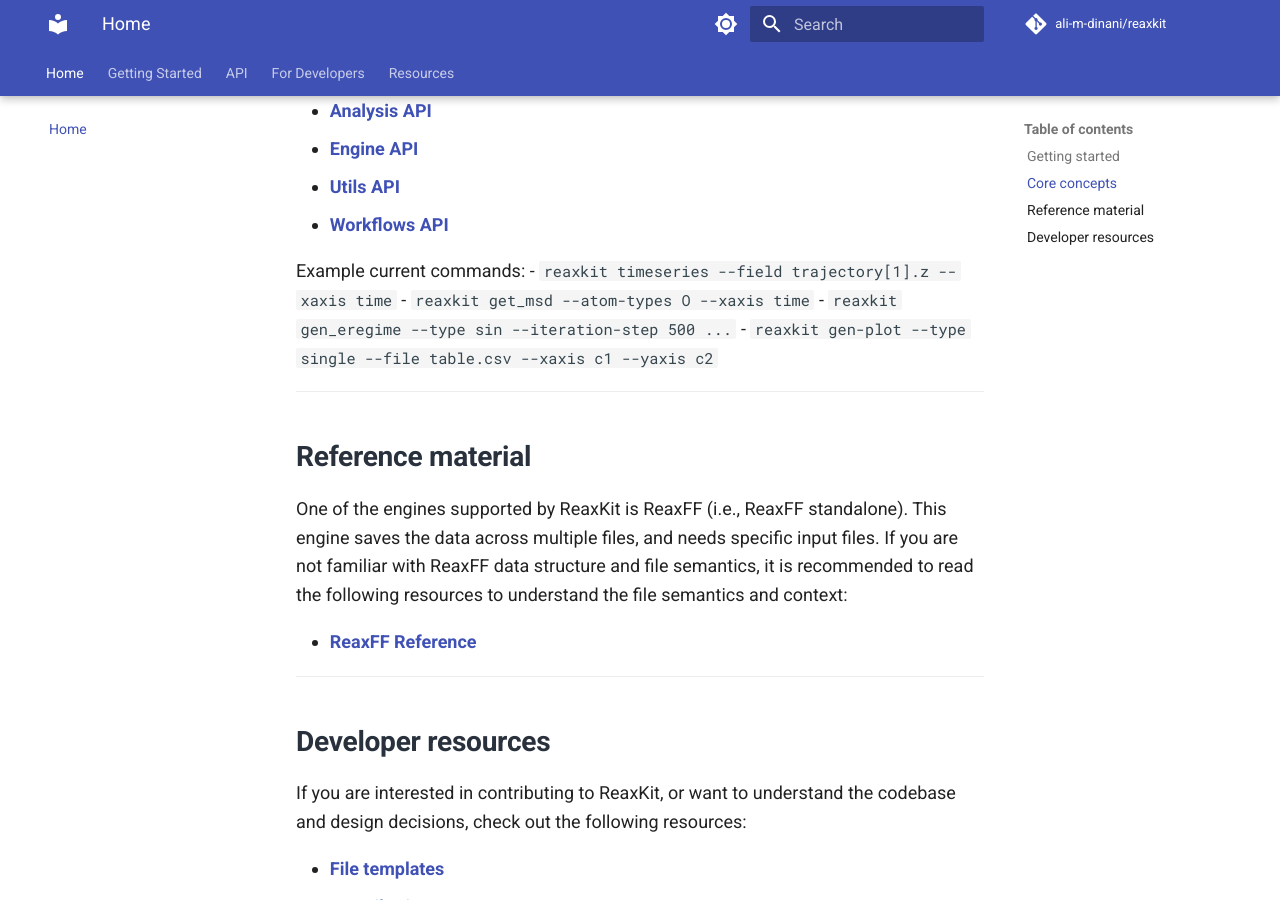
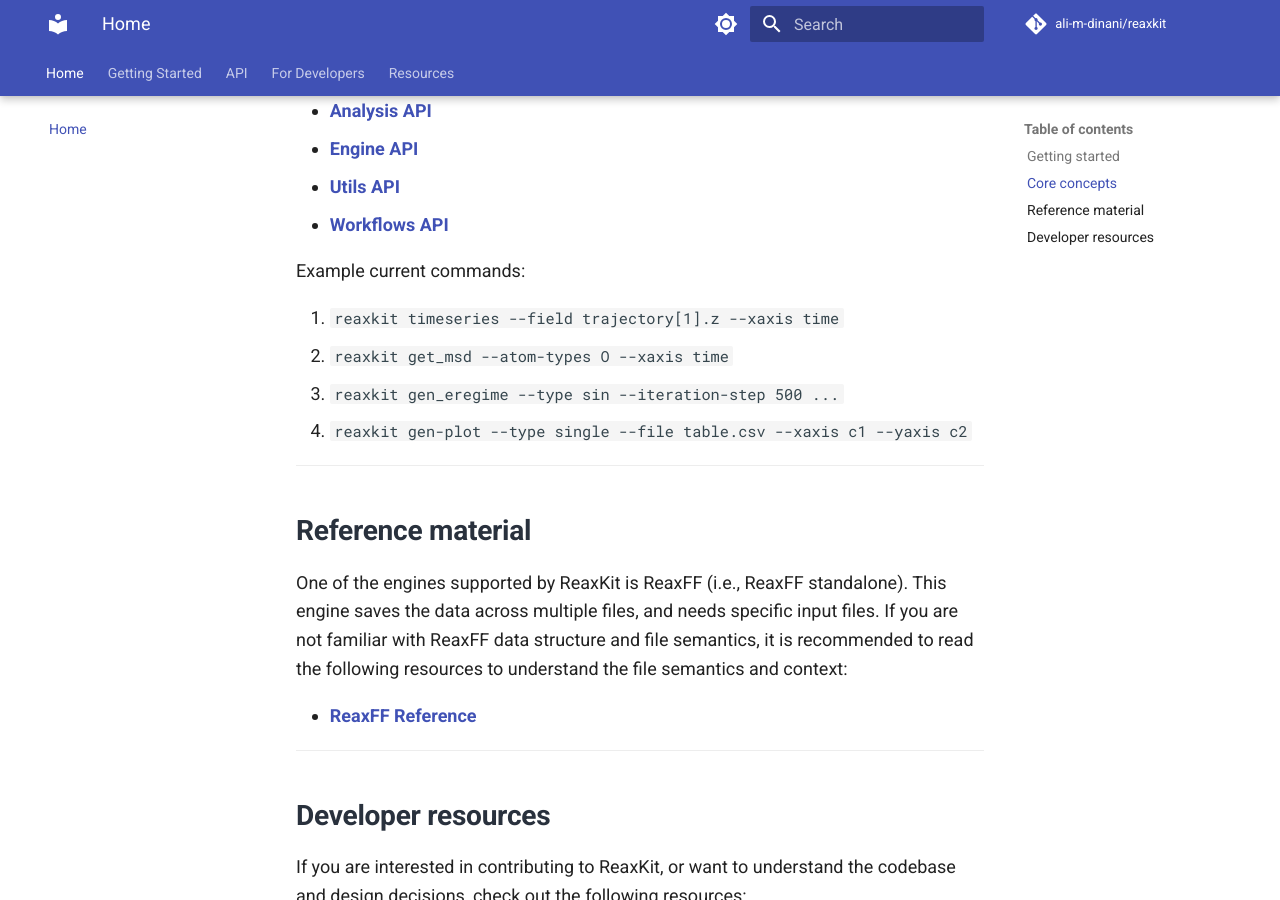
Before and after one commit to ali-m-dinani/reaxkit, an MkDocs documentation site: the page built from docs/index.md, in a window 1280 px wide and 900 px high, scrolled down 776 px. Built offline with MkDocs 1.6.1 and Material for MkDocs 9.7.7, drawn with Linux system fonts in a browser that asks for light colours; comment, search, counter and statistics services are not loaded; some of the changed lines change nothing that is shown.

Commit message:
Fix strict MkDocs warnings

```diff
--- a/docs/index.md
+++ b/docs/index.md
@@ -30,10 +30,11 @@ API entry points:
 - **[Workflows API](api/workflows/index.md)**
 
 Example current commands:
-- `reaxkit timeseries --field trajectory[1].z --xaxis time`
-- `reaxkit get_msd --atom-types O --xaxis time`
-- `reaxkit gen_eregime --type sin --iteration-step 500 ...`
-- `reaxkit gen-plot --type single --file table.csv --xaxis c1 --yaxis c2`
+
+1. `reaxkit timeseries --field trajectory[1].z --xaxis time`
+2. `reaxkit get_msd --atom-types O --xaxis time`
+3. `reaxkit gen_eregime --type sin --iteration-step 500 ...`
+4. `reaxkit gen-plot --type single --file table.csv --xaxis c1 --yaxis c2`
 
 ---
 
```
Also changed, not shown: 3 other files.
